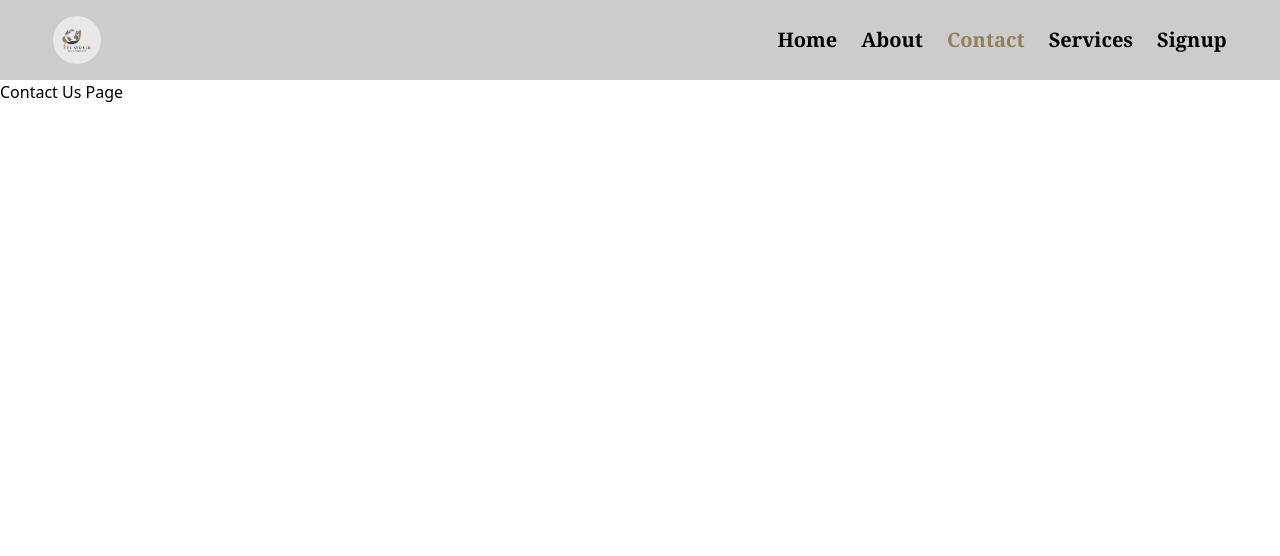
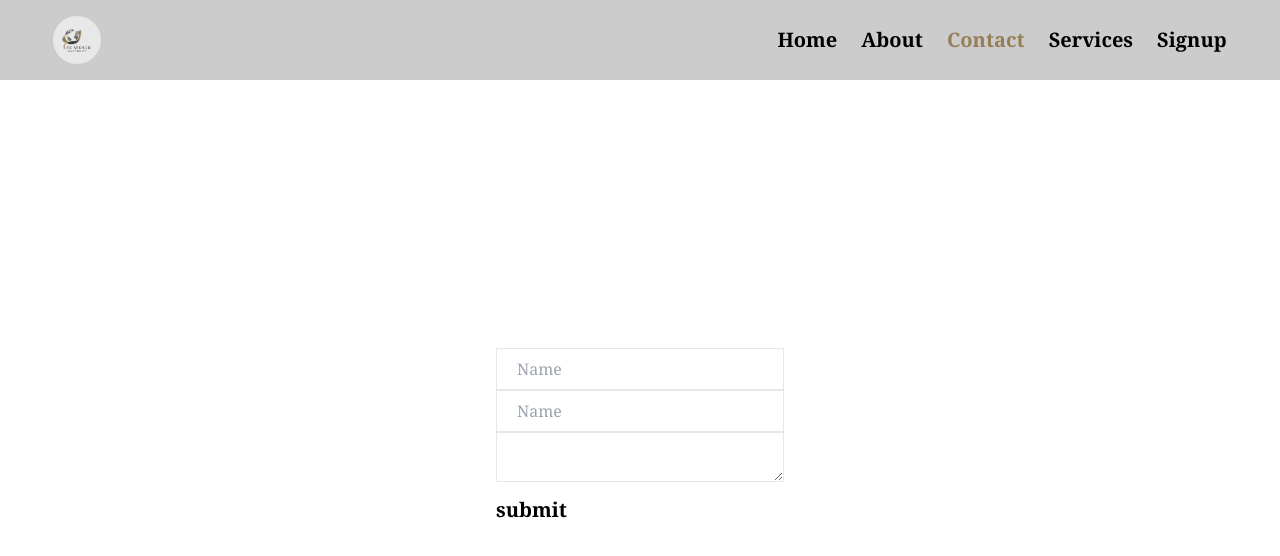
Before and after one commit to Av-Akshay/appKyc, a React (Vite) app: page /Contact in a window 1280 px wide. Shown: the top 556 px of the page. Built offline with nearby package versions, Linux system fonts and the light colour scheme.

Commit message:
feat: starting building contact page

```diff
--- a/src/components/index.js
+++ b/src/components/index.js
@@ -2,6 +2,8 @@ import Cart from "./aboutPage-components/Cart";
 import Mission from "./aboutPage-components/Mission";
 import ServicesOffer from "./servicePage-component/ServicesOffer";
 import InfrastructureServices from "./servicePage-component/InfrastructureServices";
+import SectionFirst from "./home-components/SectionFirst";
+import SectionSecond from "./home-components/SectionSecond";
 
 // ================images=====================
 import serviceBanner from "../assets/Images/service.jpg";
@@ -11,6 +13,8 @@ import implementImage from "../assets/Images/implement.webp";
 import optimizeImage from "../assets/Images/optimize.webp";
 
 export {
+  SectionFirst,
+  SectionSecond,
   Cart,
   Mission,
   ServicesOffer,
--- a/src/components/servicePage-component/InfrastructureServices.jsx
+++ b/src/components/servicePage-component/InfrastructureServices.jsx
@@ -5,6 +5,9 @@ import Card from "./infrastructure-component/Card";
 const InfrastructureServices = () => {
   return (
     <section className="bg-[#d6bd8b] py-10">
+      <h1 className="text-5xl mb-10 cursor-pointer text-center font-bold">
+        Infrastructure Services
+      </h1>
       <div className="w-11/12 m-auto flex items-baseline justify-center gap-10 flex-wrap ">
         {serviceProvidedCards.map((item, index) => {
           return <Card key={index} item={item} />;
--- a/src/components/servicePage-component/infrastructure-component/Card.jsx
+++ b/src/components/servicePage-component/infrastructure-component/Card.jsx
@@ -2,8 +2,8 @@ import React from "react";
 
 const Card = ({ item }) => {
   return (
-    <div className="border border-black p-5 w-[30%] h-[25rem] rounded-md">
-      <img className="w-full h-[40%] " src={item.pic} alt={item.heading} />
+    <div className="border border-black p-5 w-[30%] h-[26rem] rounded-md">
+      <img className="w-full" src={item.pic} alt={item.heading} />
       <div className="flex flex-col gap-2 mt-2">
         <h1 className="font-bold text-2xl capitalize text-slate-950 ">
           {item.heading}
--- a/src/pages/ContactUs.jsx
+++ b/src/pages/ContactUs.jsx
@@ -1,9 +1,20 @@
 import React from "react";
+
+import Input from "../utiles/Input";
+import Button from "../utiles/Button";
 
 const ContactUs = () => {
   return (
-    <div>
-      <h1>Contact Us Page</h1>
+    <div className="h-[90vh] flex items-center justify-center">
+      <div className="w-40%">
+        <form action="">
+          <Input type={"text"} placeholder={"Name"} className={"border"} />
+          <Input type={"email"} placeholder={"Name"} className={"border"} />
+          <textarea className="border w-full" name="" id=""></textarea>
+          <Button text={"submit"} type={"submit"} />
+        </form>
+      </div>
+      <div></div>
     </div>
   );
 };
--- a/src/pages/Home.jsx
+++ b/src/pages/Home.jsx
@@ -1,6 +1,5 @@
 import React from "react";
-import SectionFirst from "../components/home-components/SectionFirst";
-import SectionSecond from "../components/home-components/SectionSecond";
+import { SectionFirst, SectionSecond } from "../components";
 
 const Home = () => {
   return (
--- a/src/pages/Services.jsx
+++ b/src/pages/Services.jsx
@@ -7,16 +7,17 @@ import {
 } from "../components";
 
 const Services = () => {
+  const style = {
+    background: `url(${serviceBanner})`,
+    backgroundPosition: "center",
+    backgroundRepeat: "no-repeat",
+    backgroundSize: "cover",
+  };
   return (
     <div className="font-serif">
       <div
-        style={{
-          background: `url(${serviceBanner})`,
-          backgroundPosition: "center",
-          backgroundRepeat: "no-repeat",
-          backgroundSize: "cover",
-        }}
-        className="animate-rightSlider leading-10 z-0 relative h-[90vh] w-full after:z-[-1] after:h-full after:w-full after:left-0 after:top-0 after:bg-[rgba(0,0,0,0.8)] after:absolute"
+        style={style}
+        className="animate-rightSlider leading-10 z-0 relative h-[90vh] w-full after:z-[-1] after:h-full after:w-full after:left-0 after:top-0 after:bg-[rgba(176,137,70,0.5)] after:absolute"
       >
         <h1 className="text-white z-10 absolute top-1/2 -translate-y-1/2 capitalize font-bold left-[8%]">
           <span className="text-5xl text-orange-400 tracking-widest hover:tracking-normal transition-all">
--- a/src/pages/SignUp.jsx
+++ b/src/pages/SignUp.jsx
@@ -14,17 +14,21 @@ const SignUp = () => {
             label={"Enter Your name:-"}
             type={"text"}
             placeholder={"Name"}
-            className={"capitalize"}
+            className={
+              "capitalize border-b-2 border-black rounded-lg bg-transparent"
+            }
           />
           <Input
             label={"Enter Your Email:-"}
             type={"email"}
             placeholder={"Email"}
+            className={"border-b-2 border-black rounded-lg bg-transparent"}
           />
           <Input
             label={"Enter Your Password:-"}
             type={"Password"}
             placeholder={"Password"}
+            className={"border-b-2 border-black rounded-lg bg-transparent"}
           />
           <Button
             type="submit"
--- a/src/utiles/Input.jsx
+++ b/src/utiles/Input.jsx
@@ -9,7 +9,7 @@ const Input = ({ label, className, placeholder, type, ...props }) => {
         ""
       )}
       <input
-        className={`w-full px-5 py-2 outline-none border-b-2 border-black bg-transparent rounded-lg font-serif ${className}`}
+        className={`w-full px-5 py-2 outline-none font-serif ${className}`}
         type={type}
         placeholder={placeholder}
       />
```
Also changed, not shown: src/assets/Images/contact.webp (added).
